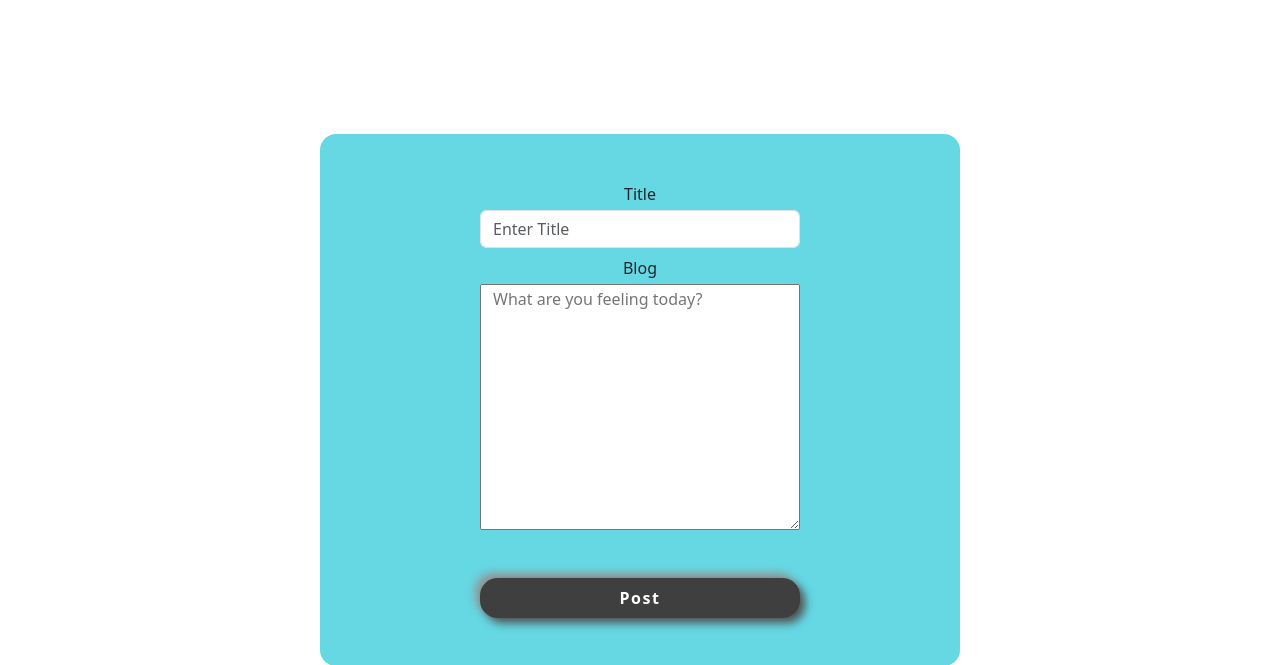
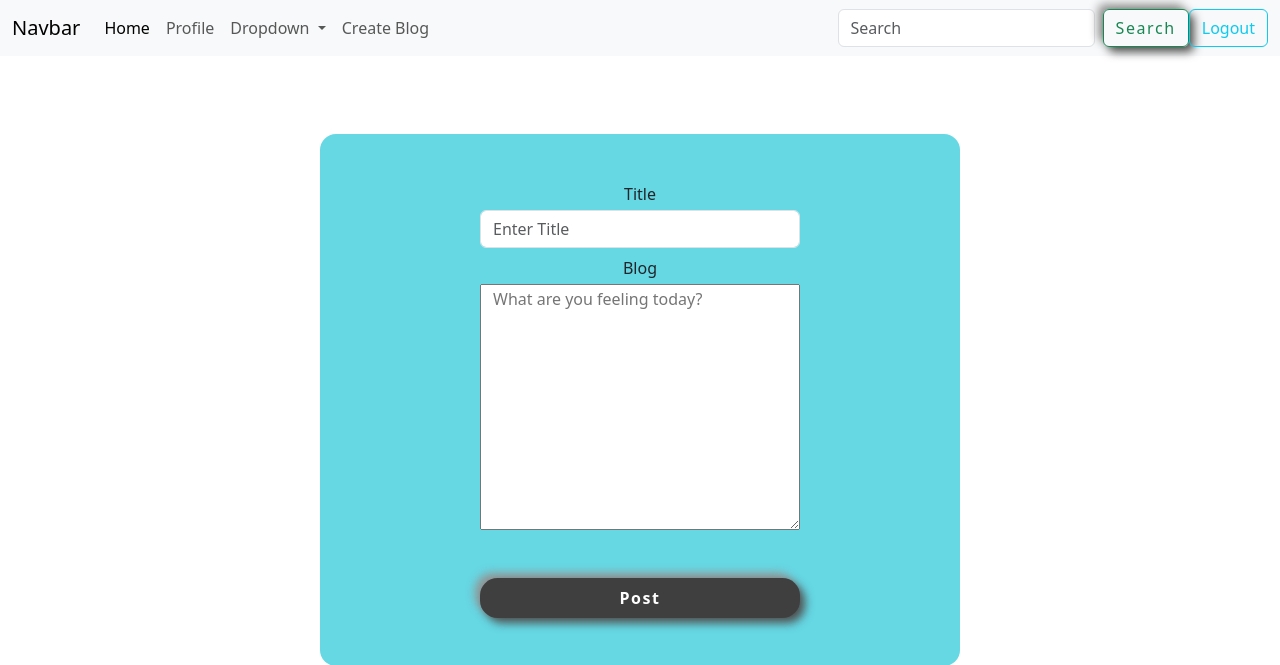
Before and after one commit to ScarlettJames/Blog, a Django app: page /blog/new-blog/ in a window 1280 px wide. Shown: the top 665 px of the page. Run offline with Django 4.2, Linux system fonts and the light colour scheme; the visitor is signed in with stand-in values (Sample User, id 1); some libraries are stand-ins or nearby versions.

Commit message:
Blog DeleteView and Fix Detail View

```diff
--- a/Blog/urls.py
+++ b/Blog/urls.py
@@ -1,9 +1,11 @@
 from django.urls import path
-from .views import HomeView, BlogCreateView, BlogDetailView
+from .views import HomeView, BlogCreateView, BlogUpdateView, BlogDetailView, BlogDeleteView
 from django.contrib.auth.decorators import login_required
 
 urlpatterns = [
     path('home/', HomeView.as_view(), name='blog.home'),
     path('new-blog/', login_required(BlogCreateView.as_view()), name='blog.new'),
-    path('update-blog/<pk>/', login_required(BlogDetailView.as_view()), name='blog.update'),
+    path('update-blog/<pk>/', login_required(BlogUpdateView.as_view()), name='blog.update'),
+    path('detail-blog/<pk>/', login_required(BlogDetailView.as_view()), name='blog.detail'),
+    path('delete-blog/<pk>/', login_required(BlogDeleteView.as_view()), name='blog.delete')
 ]
--- a/Blog/views.py
+++ b/Blog/views.py
@@ -1,7 +1,6 @@
-from django.shortcuts import render, redirect, resolve_url
-from django.views.generic import ListView, View, DetailView
-from django.views.generic.edit import ModelFormMixin
-from django.contrib.auth.mixins import LoginRequiredMixin
+from django.shortcuts import render, redirect
+from django.urls import reverse_lazy
+from django.views.generic import ListView, View, DetailView, UpdateView, DeleteView
 from .models import Blog
 from .forms import BlogCreateForm
 
@@ -26,7 +25,7 @@ class BlogCreateView(View):
             return redirect('blog.home')
         return render(request, 'createBlog.html', {'form': form})
 
-class BlogDetailView(ModelFormMixin, DetailView):
+class BlogUpdateView(UpdateView):
     template_name = 'updateBlog.html'
     success_url = '/blog/home'
     model = Blog
@@ -38,13 +37,12 @@ class BlogDetailView(ModelFormMixin, DetailView):
         context['form'] = BlogCreateForm(instance=init_obj)
         return context
 
-    def post(self, request, *args, **kwargs):
-        blog_obj = self.get_object()
-        form = BlogCreateForm(request.POST)
-        if form.is_valid():
-            title = form.cleaned_data['title']
-            body = form.cleaned_data['body']
-            blog_obj.title, blog_obj.body = title, body
-            blog_obj.save()
-            return redirect('blog.home')
-        return redirect('blog.update')
+class BlogDetailView(DetailView):
+    template_name = "detailBlog.html"
+    model = Blog
+    context_object_name = 'item'
+
+class BlogDeleteView(DeleteView):
+    model = Blog
+    context_object_name = "item"
+    success_url = reverse_lazy('blog.home')
--- a/User/urls.py
+++ b/User/urls.py
@@ -5,5 +5,5 @@ urlpatterns = [
     path('register/', RegisterView.as_view(), name='account.register'),
     path('login/', LoginView.as_view(), name='account.login'),
     path('logout/', LogoutView.as_view(), name='account.logout'),
-    path('profile/<pk>/', ProfileView.as_view(), name='account.profile')
+    path('profile/<int:id>/', ProfileView.as_view(), name='account.profile')
 ]
--- a/static/custom/css/home.css
+++ b/static/custom/css/home.css
@@ -27,7 +27,12 @@
     grid-template-columns: 12% 77% 10%;
 }
 
+.inner-display-grid {
+    display: grid;
+    grid-template-columns: 50% 50%;
+}
+
 #article-content .content-section .edit-icon {
     margin-top: 20px;
-    grid-column: 3;
+    grid-column: 1;
 }
--- a/templates/master.html
+++ b/templates/master.html
@@ -15,6 +15,7 @@
     {% block style %}{% endblock %}
 </head>
 <body>
+    {% include 'navbar.html' %}
     {% block content %}{% endblock %}
     <script src="{% static 'bootstrap/js/bootstrap.bundle.min.js' %}"></script>
     <script src="{% static 'fontawesome/js/all.min.js' %}"></script>
--- /dev/null
+++ b/templates/navbar.html
@@ -0,0 +1,43 @@
+<nav class="navbar navbar-expand-lg bg-body-tertiary">
+    <div class="container-fluid">
+      <a class="navbar-brand" href="#">Navbar</a>
+      <button class="navbar-toggler" type="button" data-bs-toggle="collapse" data-bs-target="#navbarSupportedContent" aria-controls="navbarSupportedContent" aria-expanded="false" aria-label="Toggle navigation">
+        <span class="navbar-toggler-icon"></span>
+      </button>
+      <div class="collapse navbar-collapse" id="navbarSupportedContent">
+        <ul class="navbar-nav me-auto mb-2 mb-lg-0">
+          <li class="nav-item">
+            <a class="nav-link active" aria-current="page" href="{% url 'blog.home' %}">Home</a>
+          </li>
+          {% if user.is_authenticated %}
+          <li class="nav-item">
+            <a class="nav-link" href="{% url 'account.profile' user.profile.id %}">Profile</a>
+          </li>
+          {% endif %}
+          <li class="nav-item dropdown">
+            <a class="nav-link dropdown-toggle" href="#" role="button" data-bs-toggle="dropdown" aria-expanded="false">
+              Dropdown
+            </a>
+            <ul class="dropdown-menu">
+              <li><a class="dropdown-item" href="#">Action</a></li>
+              <li><a class="dropdown-item" href="#">Another action</a></li>
+              <li><hr class="dropdown-divider"></li>
+              <li><a class="dropdown-item" href="#">Something else here</a></li>
+            </ul>
+          </li>
+          <li class="nav-item">
+            <a class="nav-link" href="{% url 'blog.new' %}">Create Blog</a>
+          </li>
+        </ul>
+        <form class="d-flex" role="search">
+          <input class="form-control me-2" type="search" placeholder="Search" aria-label="Search">
+          <button class="btn btn-outline-success" type="submit">Search</button>
+        </form>
+        {% if user.is_authenticated %}
+          <a href="{% url 'account.logout' %}" class="btn btn-outline-info">Logout</a>
+        {% else %}
+          <a href="{% url 'account.login' %}" class="btn btn-outline-info">Login</a>
+        {% endif %}
+      </div>
+    </div>
+  </nav>
```
Also changed, not shown: templates/detailBlog.html (added, +21 -0 lines), templates/homepage.html (+32 -45 lines).
